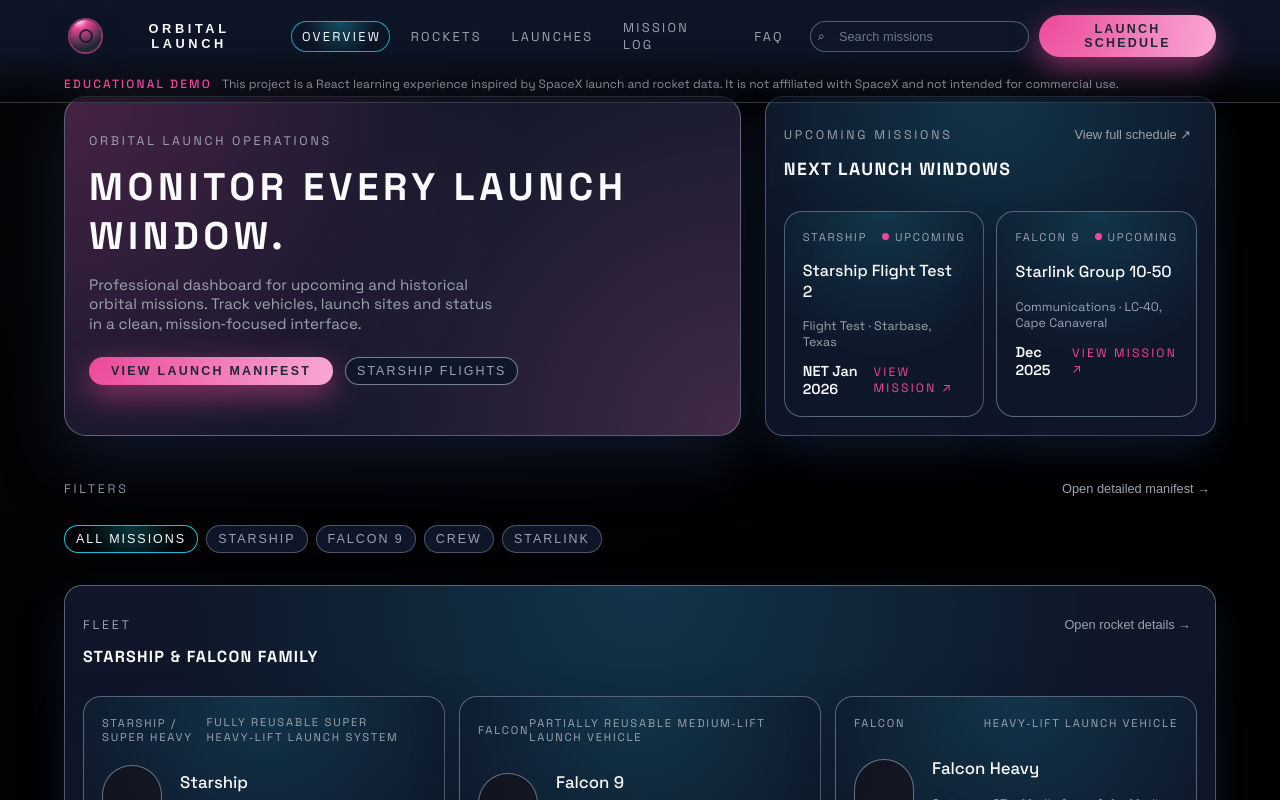
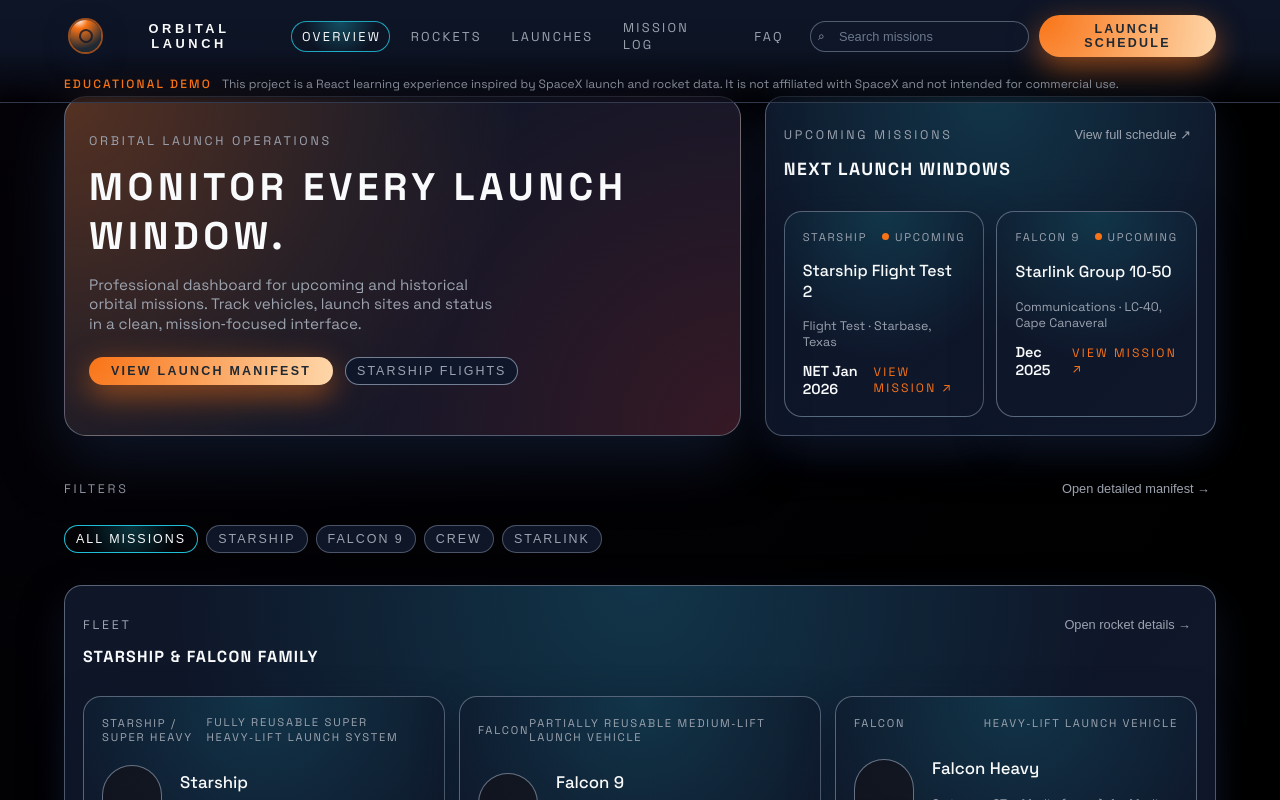
Before and after one commit to livefranklife/spacex, a React (Create React App) app: page / in a window 1280 px wide. Shown: the top 800 px of the page. Built offline with nearby package versions, Linux system fonts and the light colour scheme.

Commit message:
Apply Mars-inspired color theme

```diff
--- a/src/styles.css
+++ b/src/styles.css
@@ -1,13 +1,13 @@
 @import url("https://fonts.googleapis.com/css2?family=Space+Grotesk:wght@300;400;500;600;700&display=swap");
 
 :root {
-  /* Grey / white / pink theme */
-  --bg: #050608;
-  --bg-alt: #111118;
-  --card: rgba(24, 24, 31, 0.96);
-  --accent: #ec4899; /* pink */
-  --accent-soft: rgba(236, 72, 153, 0.22);
-  --accent-strong: #f472b6;
+  /* Mars-inspired theme: dark space + warm reds/oranges */
+  --bg: #050308;
+  --bg-alt: #14070a;
+  --card: rgba(24, 19, 22, 0.96);
+  --accent: #f97316; /* Mars orange */
+  --accent-soft: rgba(249, 115, 22, 0.22);
+  --accent-strong: #fed7aa;
   --text: #f9fafb; /* white */
   --muted: #9ca3af; /* grey */
   --border-subtle: rgba(148, 163, 184, 0.28);
@@ -31,7 +31,7 @@ body,
   margin: 0;
   padding: 0;
   height: 100%;
-  background: radial-gradient(circle at top left, #050608 0, #020204 48%, #000 100%);
+  background: radial-gradient(circle at top left, #050308 0, #020104 48%, #000 100%);
   color: var(--text);
   font-family: "Space Grotesk", system-ui, -apple-system, BlinkMacSystemFont,
     "Segoe UI", sans-serif;
@@ -54,9 +54,9 @@ body {
   position: fixed;
   inset: -20%;
   background-image:
-    radial-gradient(circle at 10% 20%, rgba(156, 163, 175, 0.12) 0, transparent 55%),
-    radial-gradient(circle at 80% 0%, rgba(236, 72, 153, 0.28) 0, transparent 60%),
-    radial-gradient(circle at 50% 100%, rgba(236, 72, 153, 0.18) 0, transparent 60%);
+    radial-gradient(circle at 10% 20%, rgba(156, 163, 175, 0.14) 0, transparent 55%),
+    radial-gradient(circle at 80% 0%, rgba(249, 115, 22, 0.3) 0, transparent 60%),
+    radial-gradient(circle at 50% 100%, rgba(248, 113, 22, 0.2) 0, transparent 60%);
   opacity: 0.9;
   pointer-events: none;
   z-index: -2;
@@ -147,8 +147,8 @@ body {
   width: 32px;
   height: 32px;
   border-radius: 999px;
-  background: radial-gradient(circle at 30% 0, #f9fafb 0, #ec4899 22%, #1f2933 75%);
-  box-shadow: 0 0 0 2px rgba(236, 72, 153, 0.6), 0 8px 24px rgba(15, 23, 42, 0.9);
+  background: radial-gradient(circle at 30% 0, #f9fafb 0, #f97316 22%, #1f2933 75%);
+  box-shadow: 0 0 0 2px rgba(249, 115, 22, 0.6), 0 8px 24px rgba(15, 23, 42, 0.9);
   position: relative;
   overflow: hidden;
 }
@@ -249,14 +249,14 @@ body {
 .pill-button {
   border-radius: 999px;
   padding: 7px 14px;
-  background: radial-gradient(circle at top left, #ec4899, #f9a8d4);
+  background: radial-gradient(circle at top left, #f97316, #fed7aa);
   border: none;
   font-size: 0.78rem;
   letter-spacing: 0.18em;
   text-transform: uppercase;
   color: #1f2933;
   font-weight: 600;
-  box-shadow: 0 10px 30px rgba(236, 72, 153, 0.55);
+  box-shadow: 0 10px 30px rgba(249, 115, 22, 0.55);
   cursor: pointer;
   display: inline-flex;
   align-items: center;
@@ -268,12 +268,12 @@ body {
 .pill-button:hover {
   transform: translateY(-1px) translateZ(0) scale(1.02);
   filter: brightness(1.07);
-  box-shadow: 0 16px 40px rgba(236, 72, 153, 0.7);
+  box-shadow: 0 16px 40px rgba(249, 115, 22, 0.7);
 }
 
 .footer {
   border-top: 1px solid rgba(148, 163, 184, 0.35);
-  background: radial-gradient(circle at top, rgba(10, 10, 14, 0.98), #050608 55%, #000);
+  background: radial-gradient(circle at top, rgba(10, 8, 12, 0.98), #050308 55%, #000);
   padding: 32px 24px 28px;
 }
 
@@ -442,8 +442,8 @@ body {
   position: absolute;
   inset: -60%;
   background:
-    radial-gradient(circle at 0% 0%, rgba(236, 72, 153, 0.28), transparent 60%),
-    radial-gradient(circle at 100% 0%, rgba(244, 114, 182, 0.2), transparent 65%);
+    radial-gradient(circle at 0% 0%, rgba(249, 115, 22, 0.28), transparent 60%),
+    radial-gradient(circle at 100% 0%, rgba(248, 150, 30, 0.22), transparent 65%);
   opacity: 0;
   transition: opacity 220ms ease-out, transform 220ms ease-out;
   transform: translateY(12px);
@@ -486,7 +486,7 @@ body {
   position: relative;
   height: 170px;
   border-radius: 14px;
-  background: radial-gradient(circle at top, #ec4899 0, #18181b 50%, #020204 100%);
+  background: radial-gradient(circle at top, #f97316 0, #18181b 50%, #020104 100%);
   overflow: hidden;
   margin-bottom: 10px;
 }
@@ -516,7 +516,7 @@ body {
   width: 46%;
   aspect-ratio: 2.6/1;
   border-radius: 999px;
-  background: linear-gradient(110deg, #f9fafb, #e5e7eb 40%, #f97316 72%, #ec4899);
+  background: linear-gradient(110deg, #f9fafb, #e5e7eb 40%, #f97316 72%, #b91c1c);
   top: 50%;
   left: 50%;
   transform: translate(-50%, -50%) rotate(-14deg);
@@ -569,8 +569,8 @@ body {
 .hero-card {
   border-radius: 22px;
   padding: 24px;
-  background: radial-gradient(circle at 0 0, rgba(236, 72, 153, 0.25), transparent 60%),
-    radial-gradient(circle at 100% 100%, rgba(248, 113, 170, 0.22), transparent 60%),
+  background: radial-gradient(circle at 0 0, rgba(248, 113, 22, 0.3), transparent 60%),
+    radial-gradient(circle at 100% 100%, rgba(127, 29, 29, 0.35), transparent 62%),
     linear-gradient(135deg, rgba(15, 23, 42, 0.95), rgba(15, 23, 42, 0.98));
   border: 1px solid rgba(148, 163, 184, 0.5);
   box-shadow: 0 22px 60px rgba(15, 23, 42, 0.98);
```
Also changed, not shown: 1 other file (tests, documents, lock files or other folders).
